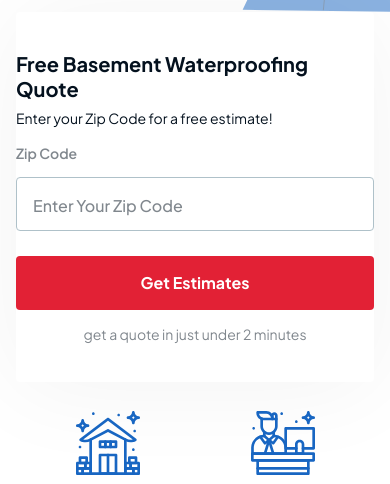
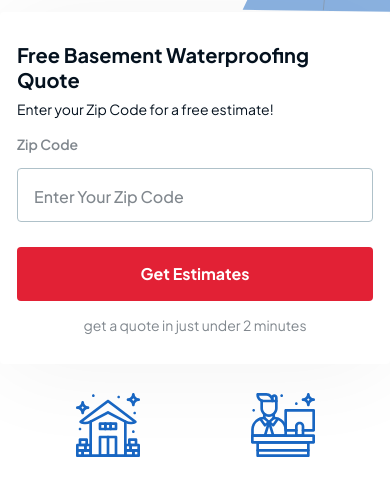
Before and after one commit to romansmolin/water-proofing, a website: page client/index.html in a window 390 px wide. Shown: the part 356-840 px from the top of the page. Drawn offline with Linux system fonts and the light colour scheme.

Commit message:
Exapnd section

```diff
--- a/client/src/scss/landing/mediaqueries/_hero-section.scss
+++ b/client/src/scss/landing/mediaqueries/_hero-section.scss
@@ -8,7 +8,8 @@
         overflow: unset;
 
         padding-bottom: 56px;
-        border-bottom: 1px solid #D7E2E4;;
+        border-bottom: 1px solid #D7E2E4;
+        ;
 
         &__offer {
             width: unset;
@@ -42,10 +43,13 @@
 
         &__form {
             height: unset;
-            width: unset;
+            // width: unset;
             position: unset;
             transform: none;
-            padding: 39px 0px;
+            // padding: 39px 0px;
+            width: calc(100% + 32px);
+            margin: 0px 16px 0px -16px;
+            padding: 30px 17px;
 
             &__heading {
                 font-size: $font-size-heading-2-sm;
@@ -98,17 +102,6 @@
     }
 }
 
-// @media (min-width: 620px) and (max-width:1100.98px) {
-//     .hero-section {
-//         &__services {
-//             width: unset;
-//             flex-wrap: nowrap;
-//             margin: 29px auto;
-//             gap: 60px;
-//         }
-//     }
-// }
-
 @media (min-width: 720px) and (max-width: 1100.98px) {
     .hero-section {
         position: relative;
```
Also changed, not shown: client/src/css/style.css, 1 other file.
